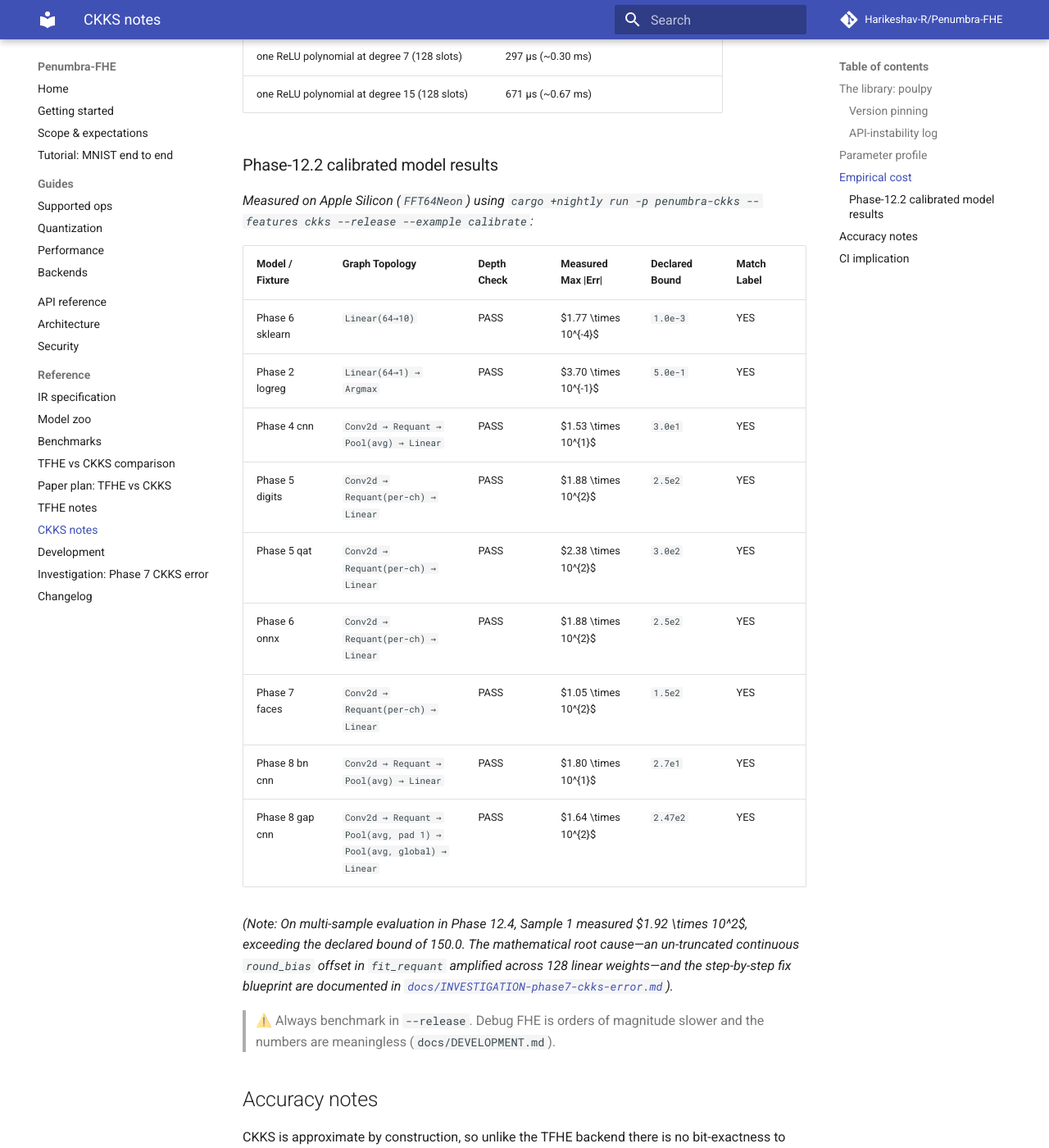
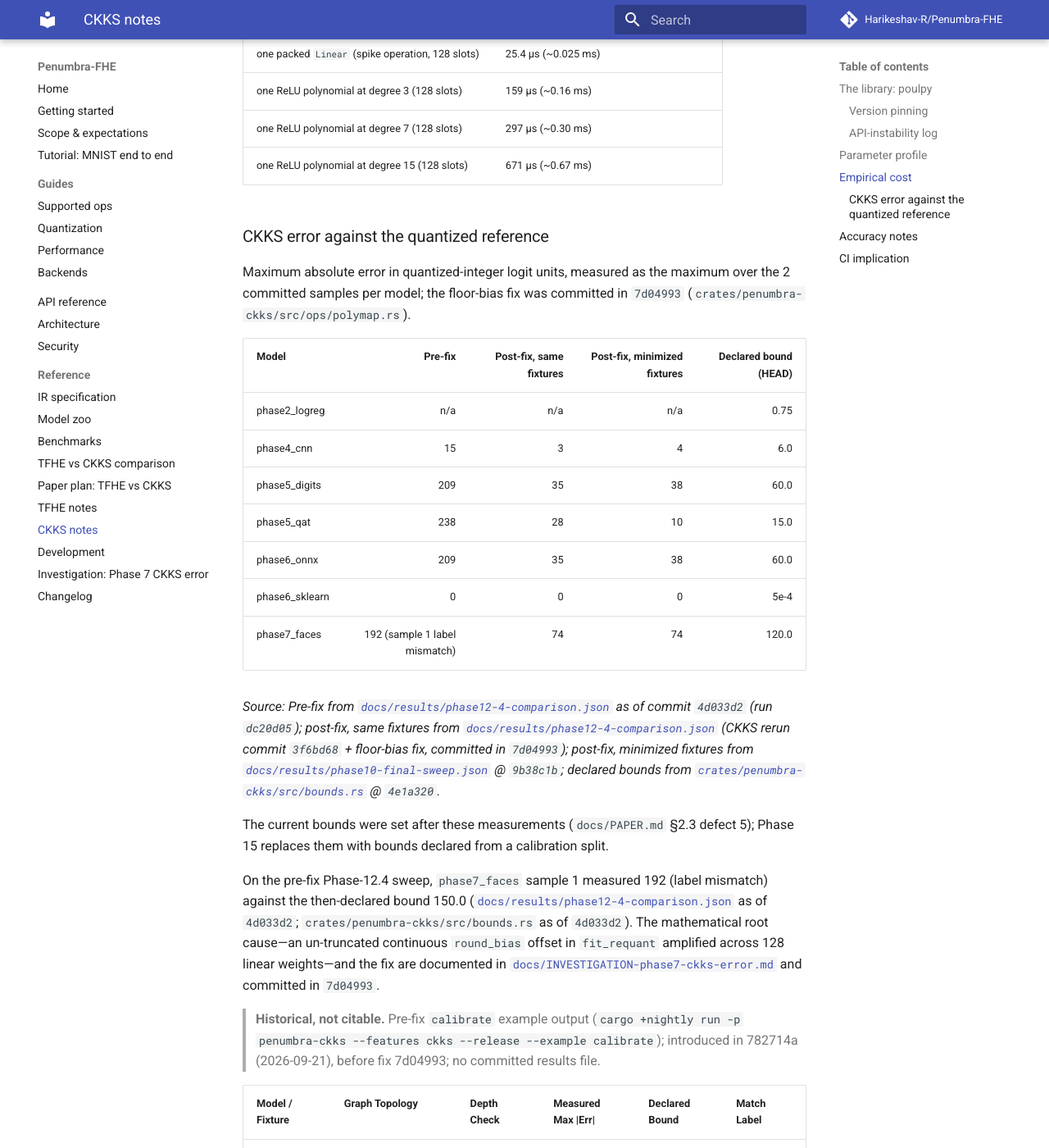
Before and after one commit to Harikeshav-R/Penumbra-FHE, an MkDocs documentation site: the page built from docs/NOTES-ckks.md, in a window 1280 px wide and 1400 px high, scrolled down 5117 px. Shown: the whole window at 82% size. Built offline with MkDocs 1.6.1 and Material for MkDocs 9.7.7, drawn with Linux system fonts in a browser that asks for light colours; comment, search, counter and statistics services are not loaded; some of the changed text lies outside the part shown.

Commit message:
docs(ckks): replace the stale CKKS error table with traced pre- and post-fix values

```diff
--- a/docs/NOTES-ckks.md
+++ b/docs/NOTES-ckks.md
@@ -100,8 +100,8 @@ but the public API is still subject to change."* Note that 0.6.0 was yanked.
 | Secret distribution | uniform ternary (`prob = 2/3`) | standard distribution assumption matching security tables |
 | Max polynomial degree | 15 | single override knob (`depth = 4` via BSGS min-depth) |
 | Security level | 128-bit classical security | verified against HomomorphicEncryption.org standard table (`log q <= 438`) |
-| Single packed ciphertext size | 4.75 MB | 4,980,843 bytes |
-| Key generation time | ~2.06 s | Apple Silicon `FFT64Neon` |
+| Single packed ciphertext size | 4.75 MB | 4,980,843 bytes (`phase10-final-sweep.json` @ `9b38c1b`; binary MB) |
+| Key generation time | 1.915–2.458 s | `phase10-final-sweep.json` @ `9b38c1b`, 7 models, `FFT64Neon` |
 ## The primitives everything composes from
 
 Structured to mirror `NOTES-tfhe.md`'s "two primitives" framing, because the contrast is the
@@ -125,6 +125,8 @@ The mapping from Penumbra's op vocabulary onto these primitives is tabulated in
 
 ## Empirical cost
 
+> **Historical, not citable.** Spike micro-benchmarks from crates/spike-ckks; introduced in 85719db (2026-09-21); no committed results file.
+
 *Measured by `crates/spike-ckks` in `--release` on Apple Silicon (AArch64, `FFT64Neon`, 128 slots):*
 
 | Quantity | Value |
@@ -135,9 +137,27 @@ The mapping from Penumbra's op vocabulary onto these primitives is tabulated in
 | one ReLU polynomial at degree 7 (128 slots) | 297 µs (~0.30 ms) |
 | one ReLU polynomial at degree 15 (128 slots) | 671 µs (~0.67 ms) |
 
-### Phase-12.2 calibrated model results
+### CKKS error against the quantized reference
 
-*Measured on Apple Silicon (`FFT64Neon`) using `cargo +nightly run -p penumbra-ckks --features ckks --release --example calibrate`:*
+Maximum absolute error in quantized-integer logit units, measured as the maximum over the 2 committed samples per model; the floor-bias fix was committed in `7d04993` (`crates/penumbra-ckks/src/ops/polymap.rs`).
+
+| Model | Pre-fix | Post-fix, same fixtures | Post-fix, minimized fixtures | Declared bound (HEAD) |
+|---|---:|---:|---:|---:|
+| phase2_logreg | n/a | n/a | n/a | 0.75 |
+| phase4_cnn | 15 | 3 | 4 | 6.0 |
+| phase5_digits | 209 | 35 | 38 | 60.0 |
+| phase5_qat | 238 | 28 | 10 | 15.0 |
+| phase6_onnx | 209 | 35 | 38 | 60.0 |
+| phase6_sklearn | 0 | 0 | 0 | 5e-4 |
+| phase7_faces | 192 (sample 1 label mismatch) | 74 | 74 | 120.0 |
+
+*Source: Pre-fix from [`docs/results/phase12-4-comparison.json`](./results/phase12-4-comparison.json) as of commit `4d033d2` (run `dc20d05`); post-fix, same fixtures from [`docs/results/phase12-4-comparison.json`](./results/phase12-4-comparison.json) (CKKS rerun commit `3f6bd68` + floor-bias fix, committed in `7d04993`); post-fix, minimized fixtures from [`docs/results/phase10-final-sweep.json`](./results/phase10-final-sweep.json) @ `9b38c1b`; declared bounds from [`crates/penumbra-ckks/src/bounds.rs`](https://github.com/Harikeshav-R/Penumbra-FHE/blob/4e1a320/crates/penumbra-ckks/src/bounds.rs) @ `4e1a320`.*
+
+The current bounds were set after these measurements (`docs/PAPER.md` §2.3 defect 5); Phase 15 replaces them with bounds declared from a calibration split.
+
+On the pre-fix Phase-12.4 sweep, `phase7_faces` sample 1 measured 192 (label mismatch) against the then-declared bound 150.0 ([`docs/results/phase12-4-comparison.json`](./results/phase12-4-comparison.json) as of `4d033d2`; `crates/penumbra-ckks/src/bounds.rs` as of `4d033d2`). The mathematical root cause—an un-truncated continuous `round_bias` offset in `fit_requant` amplified across 128 linear weights—and the fix are documented in [`docs/INVESTIGATION-phase7-ckks-error.md`](./INVESTIGATION-phase7-ckks-error.md) and committed in `7d04993`.
+
+> **Historical, not citable.** Pre-fix `calibrate` example output (`cargo +nightly run -p penumbra-ckks --features ckks --release --example calibrate`); introduced in 782714a (2026-09-21), before fix 7d04993; no committed results file.
 
 | Model / Fixture | Graph Topology | Depth Check | Measured Max \|Err\| | Declared Bound | Match Label |
 |---|---|---|---|---|---|
@@ -148,10 +168,13 @@ The mapping from Penumbra's op vocabulary onto these primitives is tabulated in
 | Phase 5 qat | `Conv2d → Requant(per-ch) → Linear` | PASS | $2.38 \times 10^{2}$ | `3.0e2` | YES |
 | Phase 6 onnx | `Conv2d → Requant(per-ch) → Linear` | PASS | $1.88 \times 10^{2}$ | `2.5e2` | YES |
 | Phase 7 faces | `Conv2d → Requant(per-ch) → Linear` | PASS | $1.05 \times 10^{2}$ | `1.5e2` | YES |
+
+> **Historical, not citable.** Post-fix `calibrate` example output for Phase-8 models; introduced in f57a1ef and 45e7762 (2026-09-26); no committed results file.
+
+| Model / Fixture | Graph Topology | Depth Check | Measured Max \|Err\| | Declared Bound | Match Label |
+|---|---|---|---|---|---|
 | Phase 8 bn cnn | `Conv2d → Requant → Pool(avg) → Linear` | PASS | $1.80 \times 10^{1}$ | `2.7e1` | YES |
 | Phase 8 gap cnn | `Conv2d → Requant → Pool(avg, pad 1) → Pool(avg, global) → Linear` | PASS | $1.64 \times 10^{2}$ | `2.47e2` | YES |
-
-*(Note: On multi-sample evaluation in Phase 12.4, Sample 1 measured $1.92 \times 10^2$, exceeding the declared bound of 150.0. The mathematical root cause—an un-truncated continuous `round_bias` offset in `fit_requant` amplified across 128 linear weights—and the step-by-step fix blueprint are documented in [`docs/INVESTIGATION-phase7-ckks-error.md`](./INVESTIGATION-phase7-ckks-error.md)).*
 > ⚠️ Always benchmark in `--release`. Debug FHE is orders of magnitude slower and the numbers
 > are meaningless (`docs/DEVELOPMENT.md`).
 
@@ -161,6 +184,8 @@ CKKS is approximate by construction, so unlike the TFHE backend there is no bit-
 lean on as a truth oracle. The correctness gate is a **declared, per-model error bound**
 against the same quantized-cleartext reference, with the measured error always reported
 (`docs/BACKENDS.md`, "one invariant, two comparators").
+
+> **Historical, not citable.** Spike micro-benchmarks from Phase-12.0 spike; introduced in 85719db (2026-09-21); no committed results file.
 
 Empirical measurements from the Phase-12.0 spike demonstrate the clean decoupling between
 cryptographic noise and approximation error:
```
